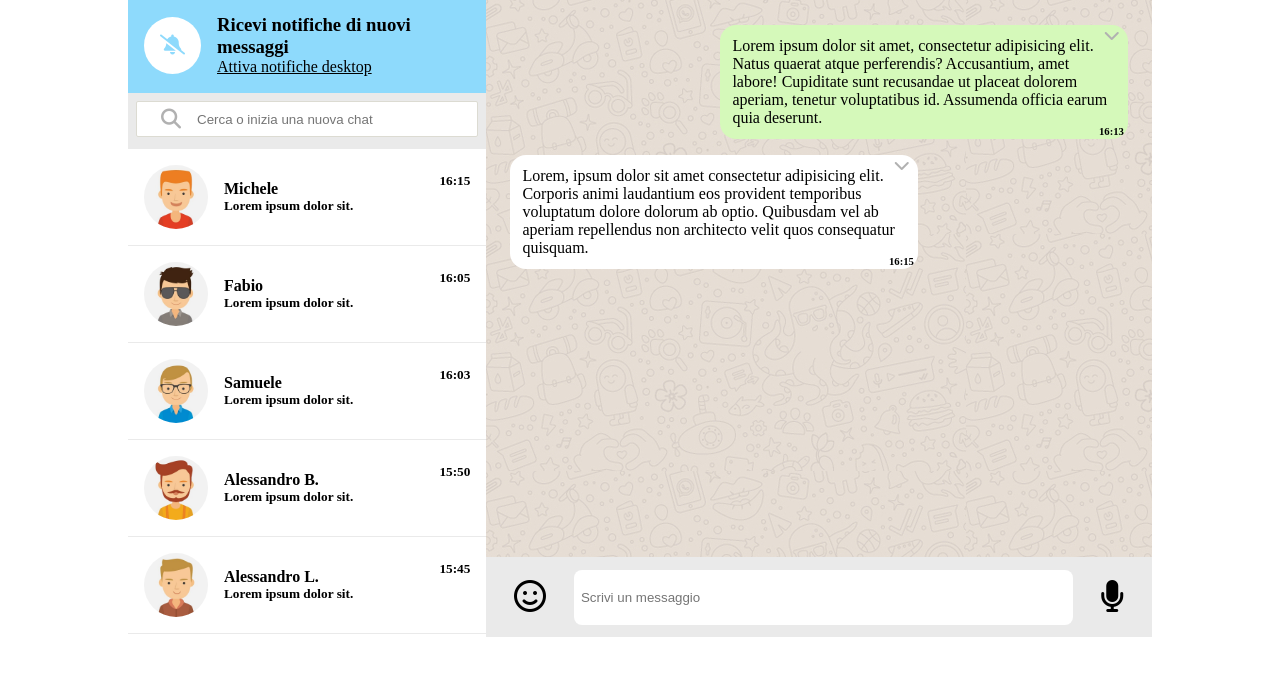
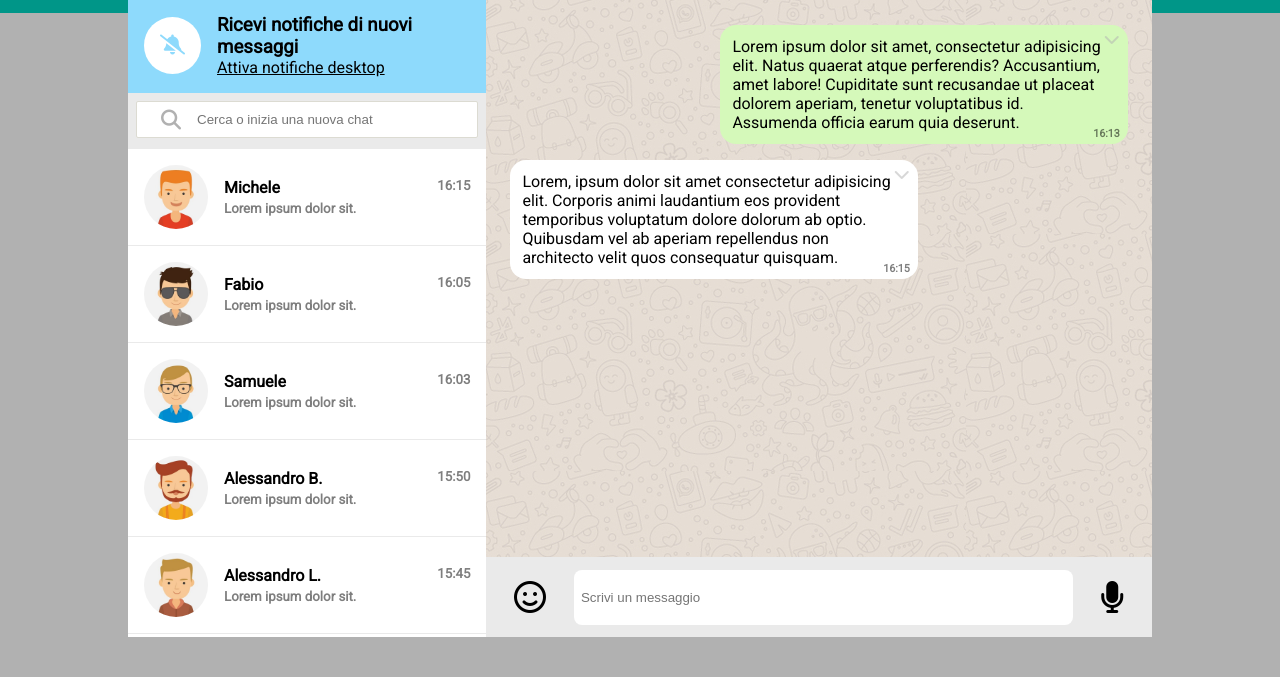
Before and after one commit to StanislavTryfenko/html-css-boolzapp, a plain HTML site: page index.html in a window 1280 px wide. Shown: the part 123-800 px from the top of the page. Drawn offline with Linux system fonts and the light colour scheme.

Commit message:
import body background from testing & working on fonts

```diff
--- a/assets/css/style.css
+++ b/assets/css/style.css
@@ -21,6 +21,13 @@
 }
 
 /* #region common */
+
+body{
+    background-image: linear-gradient(var(--bool-bg-body-top) calc(5vh + 6rem), calc(5vh + 6rem), var(--bool-bg-body-bottom) 80%);
+    font-family: 'Open Sans', sans-serif;
+    font-family: 'PT Sans', sans-serif;
+    font-family: 'Roboto', sans-serif;
+}
 
 header{
     background-color: var(--bool-white);
@@ -48,6 +55,11 @@ img{
 
 i{
     color: var(--bool-bg-body-bottom);
+}
+
+h5{
+    opacity: 0.5;
+    margin-top: 0.3rem;
 }
 /* #endregion */
 
@@ -186,7 +198,7 @@ i{
     background-color: var(--bool-bg-output-msg);
     align-self: flex-end;
     max-width: 66%;
-    padding: 0.75rem 1rem 0.75rem 0.75rem;
+    padding: 0.75rem 1.5rem 0.75rem 0.75rem;
     border-radius: 16px;
     position: relative;
 }
@@ -195,21 +207,23 @@ i{
     background-color: var(--bool-bg-input-msg);
     align-self: flex-start;
     max-width: 66%;
-    padding: 0.75rem 1rem 0.75rem 0.75rem;
+    padding: 0.75rem 1.5rem 0.75rem 0.75rem;
     border-radius: 16px;
     position: relative;
 }
 
 .msg-info{
     position: absolute;
-    top: 2%;
+    top: 4%;
     right: 2%;
+    opacity: 0.5;
 }
 
 .msg-time{
     position: absolute;
-    bottom: 2%;
-    right: 1%;
+    bottom: 3%;
+    right: 2%;
+    opacity: 0.5;
 }
 
 /* #endregion */
--- a/index.html
+++ b/index.html
@@ -4,8 +4,11 @@
     <meta charset="UTF-8">
     <meta name="viewport" content="width=device-width, initial-scale=1.0">
     <title>Boozapp</title>
+    <script src="https://kit.fontawesome.com/4c899c3a4a.js" crossorigin="anonymous"></script>
     <link rel="stylesheet" href="./assets/css/style.css">
-    <script src="https://kit.fontawesome.com/4c899c3a4a.js" crossorigin="anonymous"></script>
+    <link rel="preconnect" href="https://fonts.googleapis.com">
+    <link rel="preconnect" href="https://fonts.gstatic.com" crossorigin>
+    <link href="https://fonts.googleapis.com/css2?family=Open+Sans:wght@300;400;500;600;700;800&family=PT+Sans:ital,wght@0,400;0,700;1,400;1,700&family=Roboto:ital@0;1&display=swap" rel="stylesheet">
 </head>
 <body>
 
```
